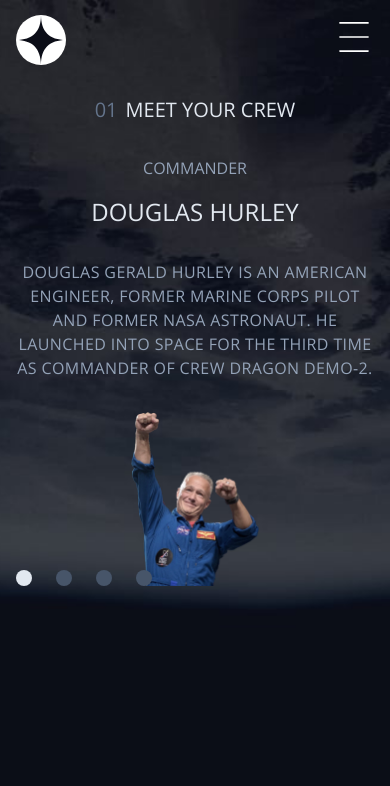
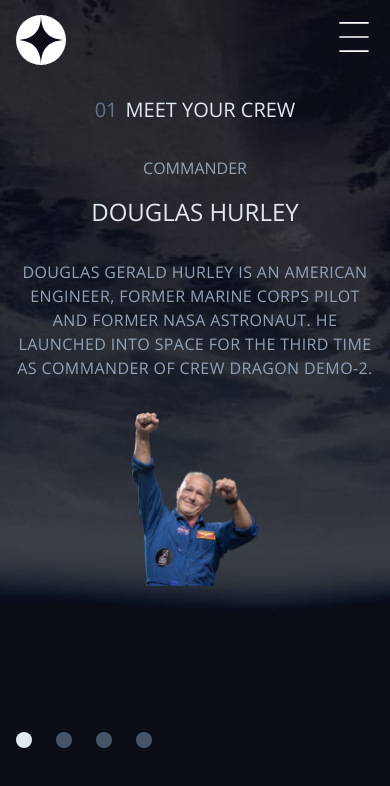
Before and after one commit to abuakr-alzubir/space-rourism, a Next.js app: page /crew in a window 390 px wide. Shown: the top 786 px of the page. Built offline with nearby package versions, Linux system fonts and the light colour scheme.

Commit message:
crew member edit mobile screen2

```diff
--- a/components/CrewComponent.tsx
+++ b/components/CrewComponent.tsx
@@ -7,7 +7,7 @@
 const CrewComponent = () => {
   const [currentNav, setCurrentNav] = React.useState(0);
   return (
-    <div className="relative">
+    <div className="md:relative clear-none">
       <div className="grid grid-cols-1 ">
         {crew.map((item, idx) => (
           <div
@@ -36,7 +36,7 @@
             </div>
           </div>
         ))}
-        <div className="absolute bottom-0">
+        <div className="absolute bottom-24 md:bottom-0">
           <div className="flex gap-6">
             {crew.map((item, idx) => (
               <button
```
